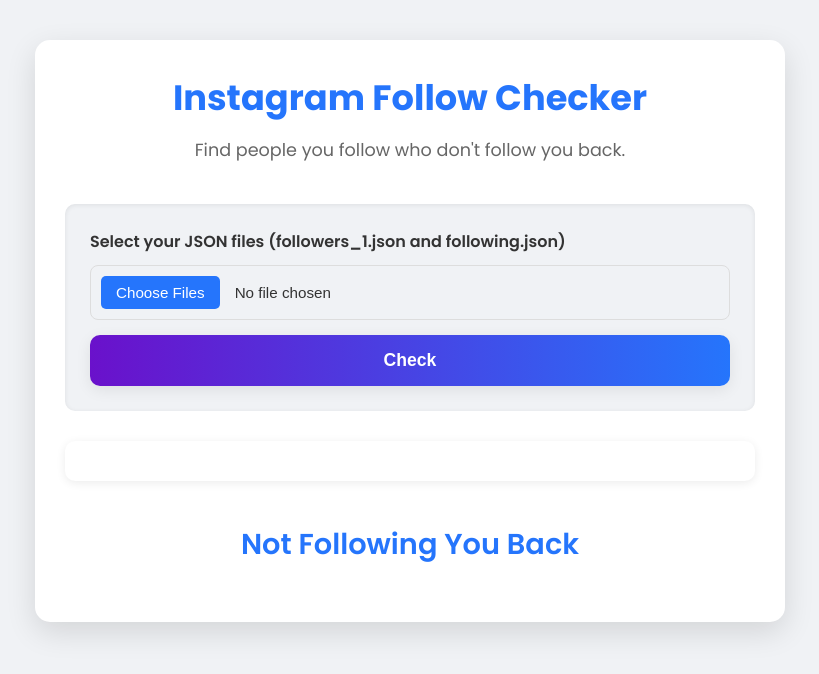
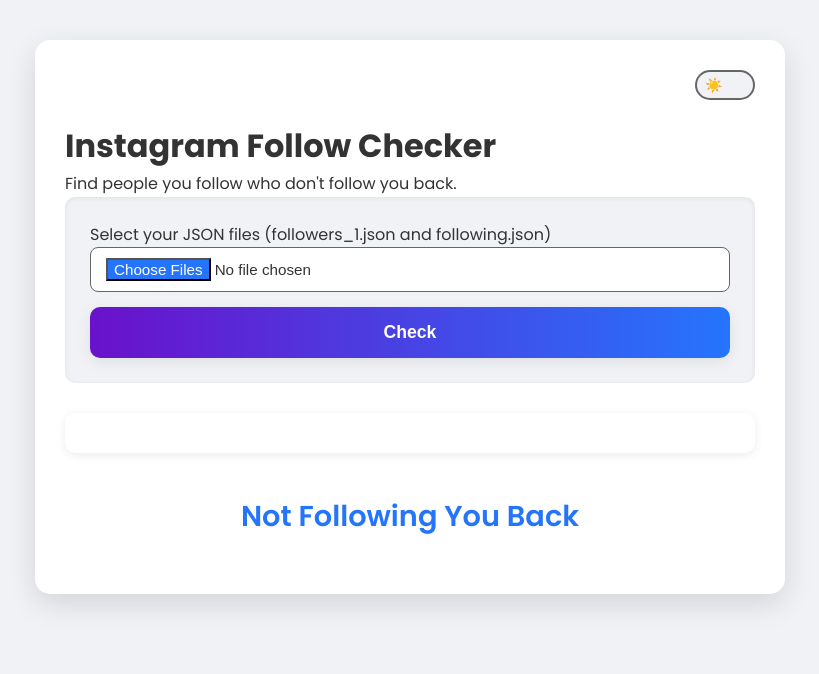
Before and after one commit to Sanjay-2001/insta-follow-check, a plain HTML site: page index.html in a window 1280 px wide. Shown: the whole page, without its empty margins (230-1049 px from the left). Drawn offline with Linux system fonts and the light colour scheme.

Commit message:
dark mode added

```diff
--- a/index.html
+++ b/index.html
@@ -14,6 +14,11 @@
 <body>
 
     <div class="container">
+        <div class="theme-toggle-wrapper">
+            <input type="checkbox" id="theme-toggle" class="theme-toggle" aria-label="Toggle light and dark theme">
+            <label for="theme-toggle" class="theme-toggle-label"></label>
+        </div>
+
         <h1>Instagram Follow Checker</h1>
         <p class="subtitle">
             Find people you follow who don't follow you back.
--- a/script.js
+++ b/script.js
@@ -4,7 +4,44 @@
 const resultsDiv = document.getElementById("results");
 const statsDiv = document.getElementById("stats");
 
+const themeToggle = document.getElementById("theme-toggle");
+
 // ------------------------------------
+// Theme Functions
+// ------------------------------------
+
+// Apply theme to the body and update toggle state
+function applyTheme(theme) {
+    document.body.classList.toggle("dark-mode", theme === "dark");
+    themeToggle.checked = (theme === "dark");
+    localStorage.setItem("theme", theme);
+}
+
+// Detect initial theme preference
+function getInitialTheme() {
+    const savedTheme = localStorage.getItem("theme");
+    if (savedTheme) {
+        return savedTheme;
+    }
+
+    // Check system preference
+    return window.matchMedia('(prefers-color-scheme: dark)').matches ? "dark" : "light";
+}
+
+// Initialize theme on load
+document.addEventListener("DOMContentLoaded", () => {
+    const initialTheme = getInitialTheme();
+    applyTheme(initialTheme);
+});
+
+// Theme toggle event listener
+themeToggle.addEventListener("change", () => {
+    const currentTheme = localStorage.getItem("theme");
+    const newTheme = (currentTheme === "dark" || !currentTheme && window.matchMedia('(prefers-color-scheme: dark)').matches) ? "light" : "dark";
+    applyTheme(newTheme);
+});
+
+
 // Read JSON file
 // ------------------------------------
 function readJSON(file) {
--- a/style.css
+++ b/style.css
@@ -15,8 +15,19 @@
   padding: 0;
 }
 
+body.dark-mode {
+  --primary-gradient: linear-gradient(to right, #8a2387 0%, #e94057 100%);
+  --primary-color: #e94057;
+  --text-dark: #e0e0e0;
+  --text-light: #b0b0b0;
+  --bg-light: #2c2c2c;
+  --box-bg: #3c3c3c;
+  --shadow-light: rgba(0, 0, 0, 0.3);
+  --shadow-medium: rgba(0, 0, 0, 0.5);
+}
+
 body {
-    font-family: 'Poppins', sans-serif;
+  font-family: "Poppins", sans-serif;
   background: var(--bg-light);
   color: var(--text-dark);
   line-height: 1.6;
@@ -25,6 +36,9 @@
   justify-content: center;
   align-items: flex-start;
   padding: 40px 20px;
+  transition:
+    background 0.3s ease,
+    color 0.3s ease;
 }
 
 .container {
@@ -34,61 +48,123 @@
   padding: 30px;
   border-radius: 15px;
   box-shadow: 0 10px 30px var(--shadow-medium);
+  transition:
+    background 0.3s ease,
+    box-shadow 0.3s ease;
 }
 
-h1 {
-    text-align: center;
-    color: var(--primary-color);
-    margin-bottom: 10px;
-    font-size: 2.2em;
-    font-weight: 700;
+/* Theme Toggle */
+.theme-toggle-wrapper {
+  display: flex;
+  justify-content: flex-end;
+  margin-bottom: 20px;
 }
 
-.subtitle {
-    text-align: center;
-    color: var(--text-light);
-    margin-bottom: 40px;
-    font-size: 1.1em;
+.theme-toggle {
+  display: none;
 }
 
+.theme-toggle-label {
+  width: 60px;
+  height: 30px;
+  background-color: var(--bg-light);
+  border: 2px solid var(--text-light);
+  border-radius: 30px;
+  position: relative;
+  cursor: pointer;
+  transition:
+    background-color 0.3s ease,
+    border-color 0.3s ease;
+  display: flex;
+  align-items: center;
+  justify-content: space-around;
+  padding: 0 5px; /* Add padding for icons */
+}
+
+.theme-toggle-label::before {
+  content: "☀️";
+  position: absolute;
+  left: 8px;
+  top: 50%;
+  transform: translateY(-50%);
+  font-size: 14px;
+  z-index: 1;
+  opacity: 1;
+  transition:
+    transform 0.3s ease,
+    opacity 0.3s ease;
+}
+
+.theme-toggle-label::after {
+  content: "🌙";
+  position: absolute;
+  right: 8px;
+  top: 50%;
+  transform: translateY(-50%) translateX(0px);
+  font-size: 14px;
+  z-index: 1;
+  opacity: 0;
+  transition:
+    transform 0.3s ease,
+    opacity 0.3s ease,
+    background-color 0.3s ease;
+  background-color: var(--box-bg);
+  width: 20px;
+  height: 20px;
+  border-radius: 50%;
+  display: flex;
+  align-items: center;
+  justify-content: center;
+  left: auto;
+}
+
+.theme-toggle:checked + .theme-toggle-label::before {
+  transform: translateY(-50%) translateX(0px);
+  opacity: 0;
+}
+
+.theme-toggle:checked + .theme-toggle-label::after {
+  transform: translateY(-50%) translateX(0px);
+  opacity: 1;
+  background-color: var(--box-bg);
+  color: var(--primary-color);
+}
+
+/* Adjust other elements for dark mode */
 .upload-box {
   background: var(--bg-light);
   padding: 25px;
   border-radius: 10px;
   box-shadow: inset 0 1px 5px var(--shadow-light);
   margin-bottom: 30px;
-}
-
-label {
-    display: block;
-    font-weight: 600;
-    margin-bottom: 10px;
-    color: var(--text-dark);
-    font-size: 1em;
+  transition:
+    background 0.3s ease,
+    box-shadow 0.3s ease;
 }
 
 input[type="file"] {
   width: 100%;
-    padding: 10px;
-    border: 1px solid #ddd;
+  padding: 10px 15px; /* Added horizontal padding */
+  border: 1px solid var(--text-light);
   border-radius: 8px;
   margin-bottom: 15px;
   font-size: 0.95em;
+  background-color: var(--box-bg);
+  color: var(--text-dark);
+  transition:
+    border-color 0.3s ease,
+    background-color 0.3s ease,
+    color 0.3s ease;
 }
 
 input[type="file"]::-webkit-file-upload-button {
   background: var(--primary-color);
   color: white;
-    padding: 8px 15px;
-    border: none;
-    border-radius: 5px;
-    cursor: pointer;
-    margin-right: 15px;
   transition: background 0.3s ease;
 }
 
 input[type="file"]::-webkit-file-upload-button:hover {
-    background: #1a5bb0;
+  background: var(--primary-gradient);
 }
 
 button {
@@ -106,7 +182,6 @@
 }
 
 button:hover {
-    opacity: 0.9;
   transform: translateY(-2px);
   box-shadow: 0 6px 20px var(--shadow-medium);
 }
@@ -122,6 +197,9 @@
   flex-wrap: wrap;
   gap: 15px;
   text-align: center;
+  transition:
+    background 0.3s ease,
+    box-shadow 0.3s ease;
 }
 
 .stats div {
@@ -161,7 +239,10 @@
   border-radius: 10px;
   box-shadow: 0 2px 8px var(--shadow-light);
   text-align: center;
-    transition: transform 0.2s ease, box-shadow 0.2s ease;
+  transition:
+    transform 0.2s ease,
+    box-shadow 0.2s ease,
+    background 0.3s ease;
 }
 
 .user:hover {
@@ -178,6 +259,7 @@
   white-space: nowrap;
   overflow: hidden;
   text-overflow: ellipsis;
+  transition: color 0.3s ease;
 }
 
 .user a:hover {
@@ -194,11 +276,8 @@
   color: var(--text-dark);
   font-weight: 600;
   box-shadow: 0 2px 10px var(--shadow-light);
+  transition:
+    background 0.3s ease,
+    box-shadow 0.3s ease,
+    color 0.3s ease;
 }
-
-.empty::before {
-    content: "🎉";
-    display: block;
-    font-size: 2em;
-    margin-bottom: 10px;
-}
```
Lines whose indentation alone changed are shown as unchanged.
